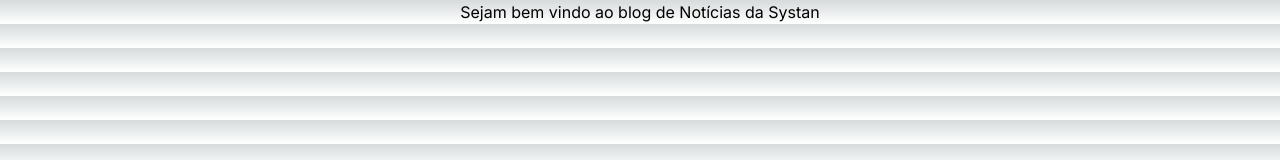
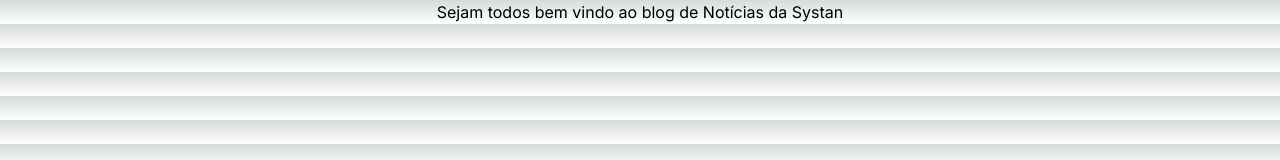
Before and after one commit to abel374/blog, a Next.js app: page / in a window 1280 px wide. Shown: the top 160 px of the page. Built offline with nearby package versions, Linux system fonts and the light colour scheme.

Commit message:
Atualizado

```diff
--- a/app/page.tsx
+++ b/app/page.tsx
@@ -2,8 +2,8 @@
 
 export default function Home() {
 return (
-  <div>
-    <h1 className="text-center"> Sejam bem vindo ao blog de Notícias da Systan</h1>
+  <div className="text-center">
+    <h1 className="text-center"> Sejam todos bem vindo ao blog de Notícias da Systan</h1>
   </div>
 )
 }
```
